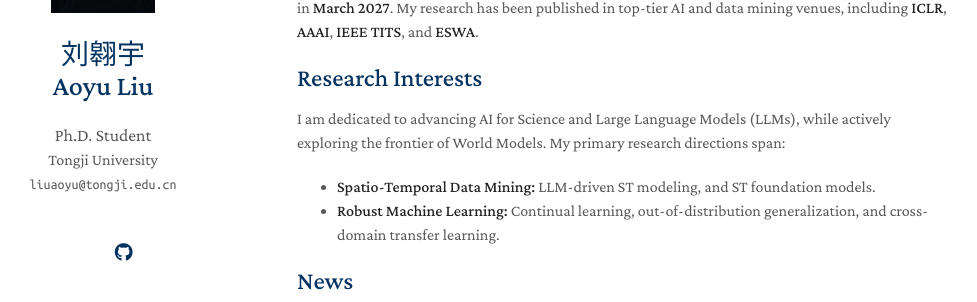
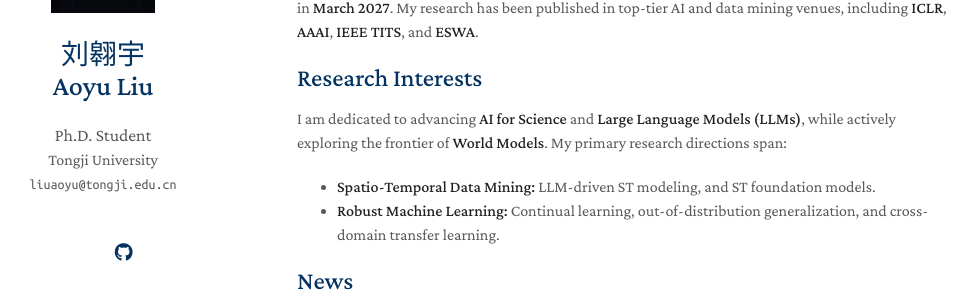
Before and after one commit to Aoyu-Liu/Aoyu-Liu.github.io, a Jekyll site: the page built from index.md, in a window 1280 px wide and 900 px high. Shown: the part 209-511 px from the top of the window, without its empty margins (173-1150 px from the left). Built offline with Jekyll 4.4.1, drawn with Linux system fonts in a browser that asks for light colours; a style sheet for code colours, icons or effects is not loaded; our own code applies the rules of GitHub Pages for plain Markdown files.

```diff
--- a/index.md
+++ b/index.md
@@ -9,7 +9,7 @@ layout: homepage
 I am a Ph.D. student in Computer Science and Technology at **Tongji University**, expecting to graduate in **March 2027**. My research has been published in top-tier AI and data mining venues, including **ICLR**, **AAAI**, **IEEE TITS**, and **ESWA**.
 
 ## Research Interests
-I am dedicated to advancing AI for Science and Large Language Models (LLMs), while actively exploring the frontier of World Models. My primary research directions span:
+I am dedicated to advancing **AI for Science** and **Large Language Models (LLMs)**, while actively exploring the frontier of **World Models**. My primary research directions span:
 - **Spatio-Temporal Data Mining:** LLM-driven ST modeling, and ST foundation models.
 - **Robust Machine Learning:** Continual learning, out-of-distribution generalization, and cross-domain transfer learning.
 
```
